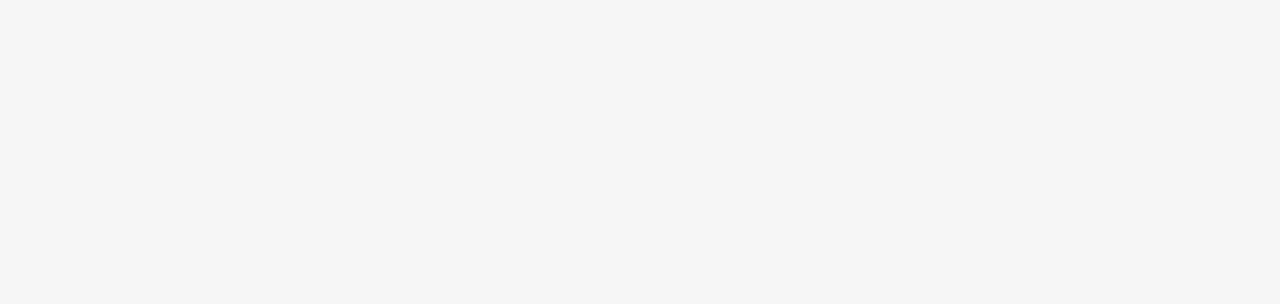
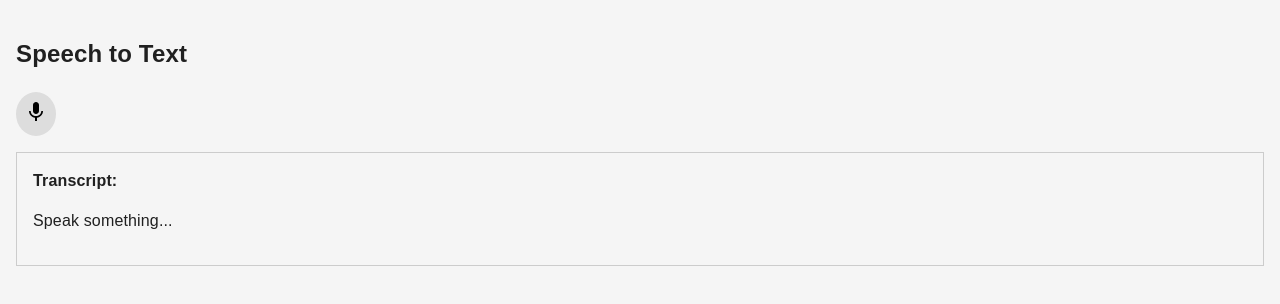
Before and after one commit to sharma-dikshant/careConnect-frontend, a React (Vite) app: page /hardware in a window 1280 px wide. Before the commit this address had no page. Shown: the top 304 px of the page. Built offline with nearby package versions, Linux system fonts and the light colour scheme.

Commit message:
add voice command interface

```diff
--- a/index.html
+++ b/index.html
@@ -2,7 +2,7 @@
 <html lang="en">
   <head>
     <meta charset="UTF-8" />
-    <link rel="icon" type="image/svg+xml" href="/vite.svg" />
+    <link rel="icon" type="image/svg+xml" href="/logo.svg" />
     <meta name="viewport" content="width=device-width, initial-scale=1.0" />
     <title>Care Connect</title>
   </head>
--- a/src/App.jsx
+++ b/src/App.jsx
@@ -10,6 +10,7 @@ import PatientDetails from './pages/PatientDetails';
 import GlobalContext from './pages/GlobalContext';
 import Notifications from './pages/Notifications';
 import Profile from './pages/Profile';
+import Hardware from './components/Hardware';
 
 // Medical-themed color palette
 const theme = createTheme({
@@ -83,6 +84,7 @@ function AppRoutes() {
     <Routes>
       <Route path="/login" element={<Login />} />
       <Route path="/signup" element={<Signup />} />
+      <Route path="/hardware" element={<Hardware />} />
       <Route path="/" element={
         <ProtectedRoute>
           <Dashboard />
--- a/src/components/DashboardLayout.jsx
+++ b/src/components/DashboardLayout.jsx
@@ -194,7 +194,7 @@ const DashboardLayout = ({ children }) => {
                 <Avatar
                   sx={{ width: 32, height: 32, bgcolor: "secondary.main" }}
                 >
-                  {user?.name?.charAt(0) || "D"}
+                  {user?.name?.charAt(0) || "J"}
                 </Avatar>
               </IconButton>
             </Tooltip>
--- /dev/null
+++ b/src/components/Hardware.jsx
@@ -0,0 +1,74 @@
+import { Mic, Stop } from "@mui/icons-material";
+import { useState } from "react";
+
+function Hardware() {
+  const [recording, setRecording] = useState(false);
+  const [transcript, setTranscript] = useState("");
+
+  let recognition;
+
+  const startRecording = () => {
+    const SpeechRecognition =
+      window.SpeechRecognition || window.webkitSpeechRecognition;
+
+    if (!SpeechRecognition) {
+      alert("Speech Recognition not supported in this browser.");
+      return;
+    }
+
+    recognition = new SpeechRecognition();
+    recognition.continuous = true;
+    recognition.interimResults = true;
+    recognition.lang = "en-US";
+
+    recognition.onresult = (event) => {
+      let text = "";
+      for (let i = event.resultIndex; i < event.results.length; i++) {
+        text += event.results[i][0].transcript;
+      }
+      setTranscript(text);
+    };
+
+    recognition.start();
+    setRecording(true);
+  };
+
+  const stopRecording = () => {
+    recognition?.stop();
+    setRecording(false);
+  };
+
+  return (
+    <div
+      style={{
+        padding: "1rem",
+        fontFamily: "Arial",
+        height: "100vh",
+        width: "100vw",
+      }}
+    >
+      <h2>Speech to Text</h2>
+      <button
+        onClick={recording ? stopRecording : startRecording}
+        style={{
+          border: "none",
+          background: recording ? "red" : "#ddd",
+          borderRadius: "50%",
+          padding: "0.5rem",
+          cursor: "pointer",
+        }}
+      >
+        {recording ? <Stop /> : <Mic />}
+      </button>
+
+      <div
+        style={{ marginTop: "1rem", padding: "1rem", border: "1px solid #ccc" }}
+      >
+        <strong>Transcript:</strong>
+        <p>{transcript || "Speak something..."}</p>
+      </div>
+    </div>
+  );
+}
+
+export default Hardware;
--- a/src/data/dummyData.js
+++ b/src/data/dummyData.js
@@ -93,8 +93,8 @@ export const dummyNotifications = [
 
 export const dummyProfile = {
   id: 1,
-  name: "Dr. Jennifer Martinez",
-  email: "dr.martinez@careconnect.com",
+  name: "Jennifer Martinez",
+  email: "martinez@careconnect.com",
   specialization: "Internal Medicine",
   phone: "+1-555-0100",
   license: "MD12345",
```
Also changed, not shown: public/logo.svg (added).
